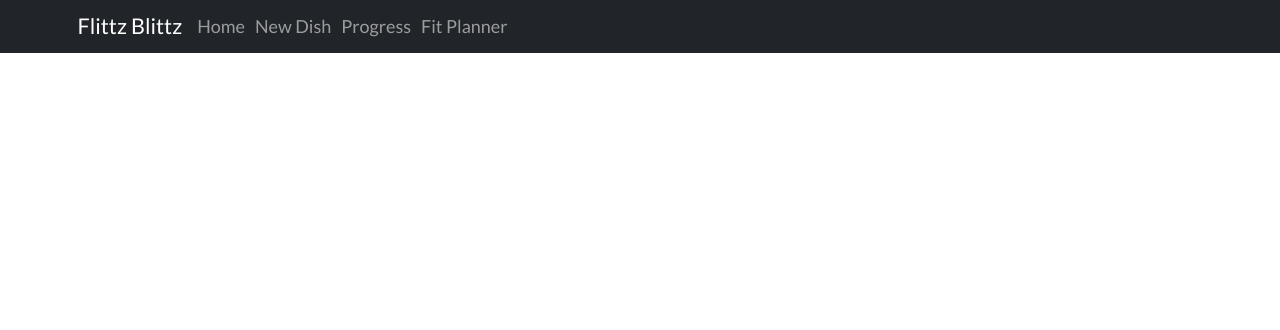
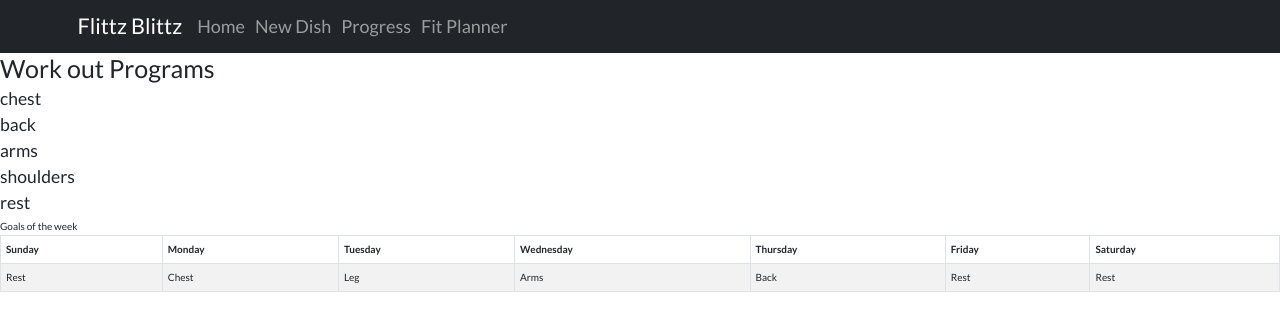
Before and after one commit to EChilin5/blitfitz, a React (Create React App) app in the folder frontend/: page /fitplanner in a window 1280 px wide. Shown: the top 330 px of the page. Built offline with nearby package versions, Linux system fonts and the light colour scheme.

Commit message:
updated fit page calendar

```diff
--- a/frontend/src/NavigationBar.js
+++ b/frontend/src/NavigationBar.js
@@ -6,6 +6,7 @@ import { BrowserRouter as Router, Routes, Route, Link } from "react-router-dom";
 import HomePage from "./pages/HomePage";
 import RecipePage from "./pages/RecipePage";
 import ProggressPage from "./pages/ProggressPage";
+import FitPage from "./pages/FitPage";
 
 const NavigationBar = () => {
   return (
@@ -20,7 +21,7 @@ const NavigationBar = () => {
               </Nav.Link>
               <Nav.Link href="/dish">New Dish</Nav.Link>
               <Nav.Link href="/progress">Progress</Nav.Link>
-              <Nav.Link href="#pricing">Fit Planner</Nav.Link>
+              <Nav.Link href="/fitplanner">Fit Planner</Nav.Link>
             </Nav>
           </Container>
         </Navbar>
@@ -28,6 +29,7 @@ const NavigationBar = () => {
           <Route path="/" element={<HomePage />} />
           <Route path="/dish" element={<RecipePage />} />
           <Route path="/progress" element={<ProggressPage />} />
+          <Route path="/fitplanner" element={<FitPage />} />
         </Routes>
       </Router>
     </div>
--- /dev/null
+++ b/frontend/src/components/FitPageComponent/WeeklyCalendar.js
@@ -0,0 +1,43 @@
+import React from "react";
+import Table from "react-bootstrap/Table";
+
+const WeeklyCalendar = () => {
+  const weekDay = [
+    "Sunday",
+    "Monday",
+    "Tuesday",
+    "Wednesday",
+    "Thursday",
+    "Friday",
+    "Saturday",
+  ];
+
+  return (
+    <div>
+      Goals of the week
+      <div></div>
+      <Table striped bordered hover>
+        <thead>
+          <tr>
+            {weekDay.map((day) => (
+              <th key={day}>{day}</th>
+            ))}
+          </tr>
+        </thead>
+        <tbody>
+          <tr>
+            <td>Rest</td>
+            <td>Chest</td>
+            <td>Leg</td>
+            <td>Arms</td>
+            <td>Back</td>
+            <td>Rest</td>
+            <td>Rest</td>
+          </tr>
+        </tbody>
+      </Table>
+    </div>
+  );
+};
+
+export default WeeklyCalendar;
--- /dev/null
+++ b/frontend/src/components/FitPageComponent/WorkoutSelection.js
@@ -0,0 +1,22 @@
+import React from "react";
+
+const WorkoutSelection = () => {
+  const workouts = ["chest", "back", "arms", "shoulders", "rest"];
+
+  return (
+    <div>
+      <h1>Work out Programs</h1>
+      <div>
+        {workouts.map((exercise) => {
+          return (
+            <div key={exercise}>
+              <h3>{exercise}</h3>
+            </div>
+          );
+        })}
+      </div>
+    </div>
+  );
+};
+
+export default WorkoutSelection;
--- /dev/null
+++ b/frontend/src/pages/FitPage.js
@@ -0,0 +1,19 @@
+import React from "react";
+import WeeklyCalendar from "../components/FitPageComponent/WeeklyCalendar";
+import WorkoutSelection from "../components/FitPageComponent/WorkoutSelection";
+
+const FitPage = () => {
+  return (
+    <div>
+      <div>
+        <WorkoutSelection />
+      </div>
+      <div>
+        <WeeklyCalendar />
+      </div>
+      {/* add notes ability to notes  */}
+    </div>
+  );
+};
+
+export default FitPage;
--- a/frontend/src/pages/ProggressPage.js
+++ b/frontend/src/pages/ProggressPage.js
@@ -74,7 +74,7 @@ const ProggressPage = () => {
   const uniqueDates = () => {
     setSortedDate([]);
     let startDate = new Date();
-    startDate.setDate(startDate.getDate() - 11);
+    startDate.setDate(startDate.getDate() - 40);
     let today = new Date();
     today.setDate(startDate.getDate() + 1);
 
```
